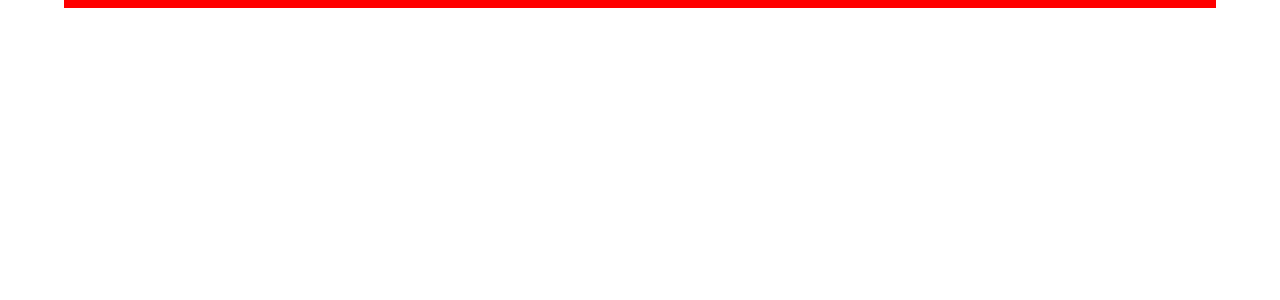
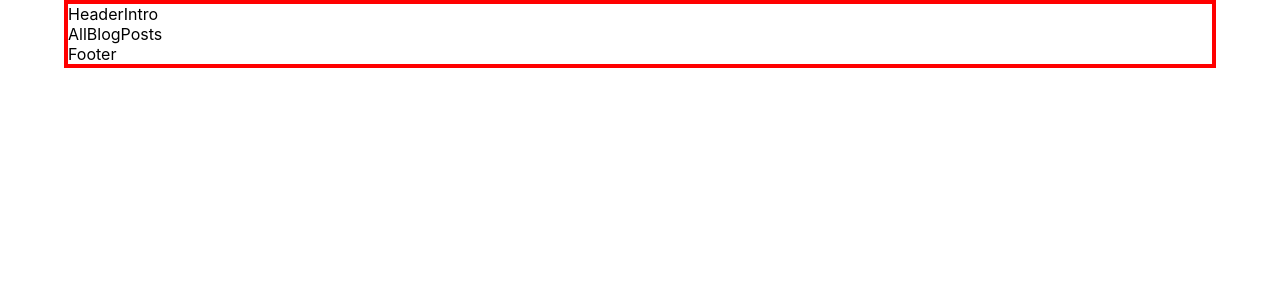
Before and after one commit to ledminh/ipsum-blog, a Next.js app: page / in a window 1280 px wide. Shown: the top 300 px of the page. Built offline with nearby package versions, Linux system fonts and the light colour scheme.

Commit message:
Add Component outline

```diff
--- /dev/null
+++ b/components/AllBlogPosts/index.js
@@ -0,0 +1,6 @@
+export default function AllBlogPosts() {
+
+    return (
+        <>AllBlogPosts</>
+    )
+}
--- /dev/null
+++ b/components/Footer/index.js
@@ -0,0 +1,6 @@
+export default function Footer() {
+
+    return (
+        <>Footer</>
+    )
+}
--- /dev/null
+++ b/components/Header/index.js
@@ -0,0 +1,6 @@
+export default function Header() {
+
+    return (
+        <>Header</>
+    );
+}
--- /dev/null
+++ b/components/Intro/index.js
@@ -0,0 +1,6 @@
+export default function Intro() {
+
+    return (
+        <>Intro</>
+    )
+}
--- a/pages/index.js
+++ b/pages/index.js
@@ -1,6 +1,12 @@
 import Head from 'next/head'
 
-import styles from '../styles/Home.module.scss'
+import styles from '../styles/Home.module.scss';
+
+import Header from '../components/Header';
+import Intro from '../components/Intro';
+import AllBlogPosts from '../components/AllBlogPosts';
+import Footer from '../components/Footer';
+
 
 export default function Home() {
   return (
@@ -9,6 +15,16 @@ export default function Home() {
         <title>Ipsum Blog</title>
         <meta name="description" content="An Ipsum Blog" />
       </Head>
+      <section className={styles.firstSection}>
+        <Header />
+        <Intro />
+      </section>
+      <section className={styles.secondSection}>
+        <AllBlogPosts />
+      </section>
+      <section className={styles.footer}>
+        <Footer/>
+      </section>
     </div>
   )
 }
```
